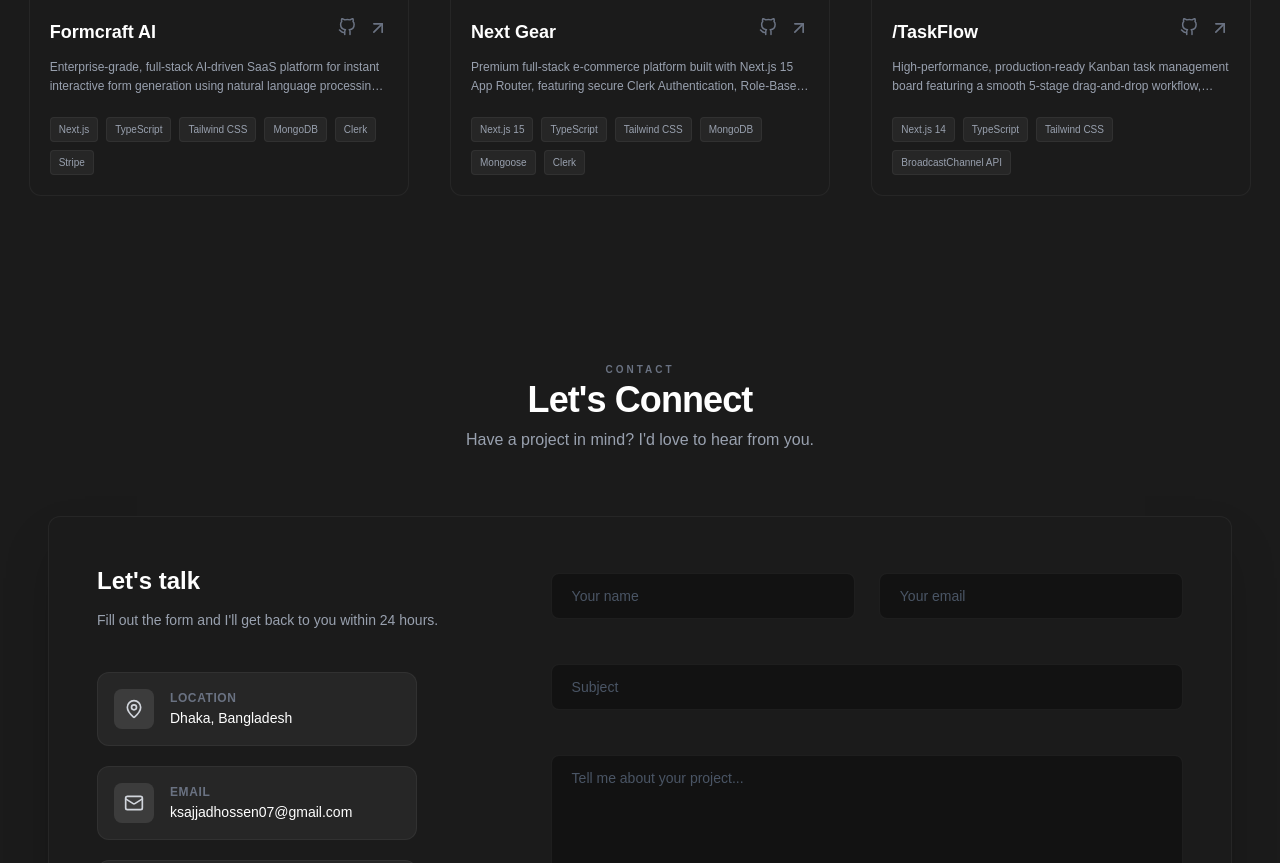
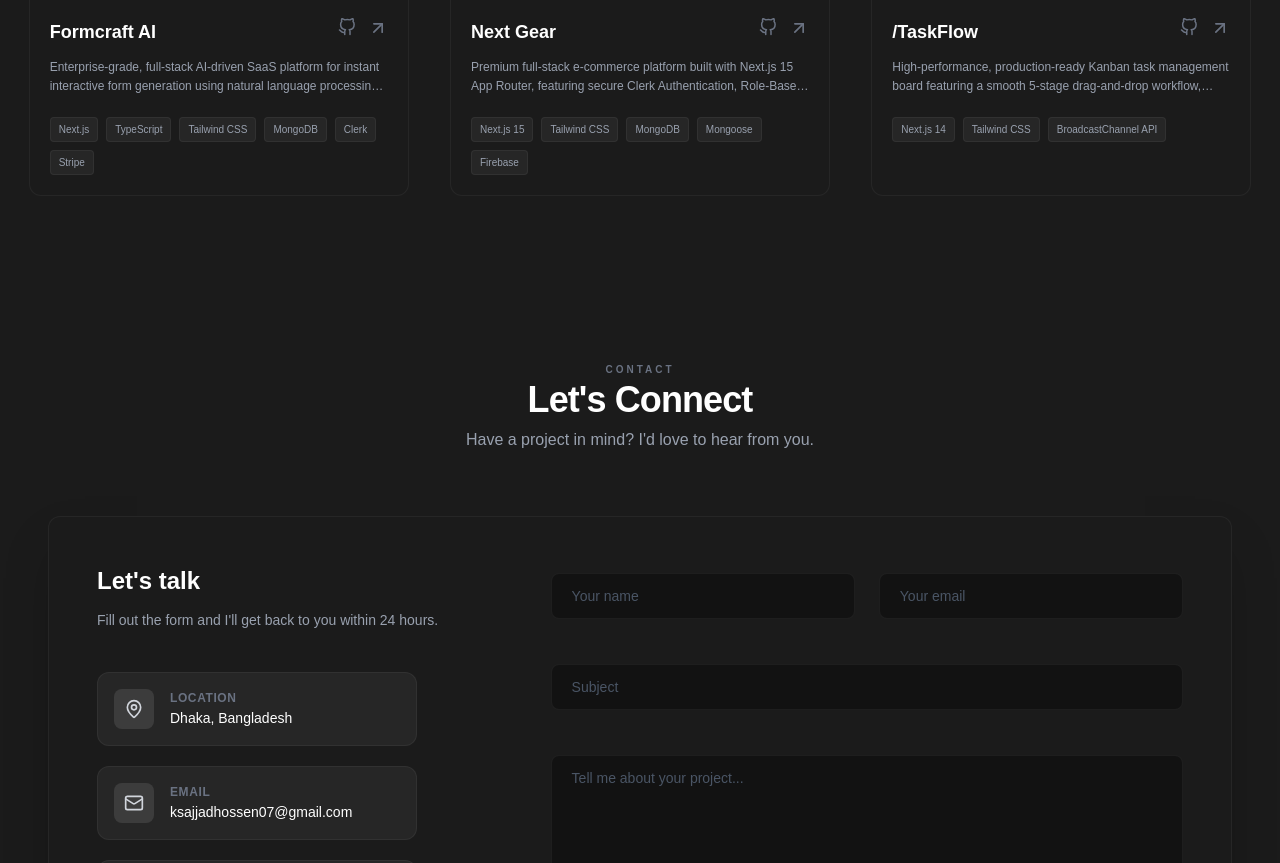
Before and after one commit to ksajjadhossen/PortfolioProject, a Next.js app: page / in a window 1280 px wide. Shown: the part 2507-3370 px from the top of the page. Built offline with nearby package versions, Linux system fonts and the light colour scheme.

Commit message:
updated cv download function modified

```diff
--- a/src/app/components/Portfolio/Portfolio.jsx
+++ b/src/app/components/Portfolio/Portfolio.jsx
@@ -26,14 +26,7 @@ const projects = [
     description:
       "Premium full-stack e-commerce platform built with Next.js 15 App Router, featuring secure Clerk Authentication, Role-Based Access Control (RBAC), and an authorized Admin Dashboard with real-time CRUD controls.",
     image: "/nextGear.png",
-    tech: [
-      "Next.js 15",
-      "TypeScript",
-      "Tailwind CSS",
-      "MongoDB",
-      "Mongoose",
-      "Clerk",
-    ],
+    tech: ["Next.js 15", "Tailwind CSS", "MongoDB", "Mongoose", "Firebase"],
     github: "https://github.com/ksajjadhossen/NextGear",
     live: "https://next-gear-iota.vercel.app/",
   },
@@ -42,7 +35,7 @@ const projects = [
     description:
       "High-performance, production-ready Kanban task management board featuring a smooth 5-stage drag-and-drop workflow, multi-tab synchronization via BroadcastChannel API, and advanced undo/redo history.",
     image: "/taskflow.png",
-    tech: ["Next.js 14", "TypeScript", "Tailwind CSS", "BroadcastChannel API"],
+    tech: ["Next.js 14", "Tailwind CSS", "BroadcastChannel API"],
     github: "https://github.com/ksajjadhossen/taskflow",
     live: "https://taskflow-personal-app.vercel.app/",
   },
@@ -72,7 +65,7 @@ const Portfolio = () => {
               whileInView={{ opacity: 1, y: 0 }}
               transition={{ duration: 0.5, delay: index * 0.1 }}
               viewport={{ once: true }}
-              className="bg-[#1B1B1B] border border-white/5 rounded-xl overflow-hidden group hover:border-white/20 transition-all duration-300 w-full max-w-[380px]"
+              className="bg-[#1B1B1B] border border-white/5 rounded-xl overflow-hidden group hover:border-white/20 transition-all duration-300 w-full max-w-95"
             >
               <div className="relative aspect-video w-full overflow-hidden">
                 <Image
--- a/src/app/components/shared/NavBar/Navbar.jsx
+++ b/src/app/components/shared/NavBar/Navbar.jsx
@@ -8,9 +8,8 @@ function Navbar() {
   const [active, setActive] = useState("Home");
   const [isOpen, setIsOpen] = useState(false);
 
-  // আপনার গুগল ড্রাইভ লিঙ্কটিকে ডিরেক্ট ডাউনলোড লিঙ্কে রূপান্তর করা হয়েছে
   const CV_DOWNLOAD_URL =
-    "https://drive.google.com/uc?export=download&id=1vQBeULCjdZ_LcyclMSIY36DWPuoqULly";
+    "https://drive.google.com/file/d/1MdyUrRiRkumMOOfjzMJ2EWfGdmcoJFzx/view?usp=sharing";
 
   const navLinks = ["Home", "Projects", "Contact"];
 
@@ -23,7 +22,6 @@ function Navbar() {
     }
   };
 
-  // সিডি ডাউনলোড হ্যান্ডলার
   const handleDownloadCV = () => {
     window.open(CV_DOWNLOAD_URL, "_blank");
   };
```
